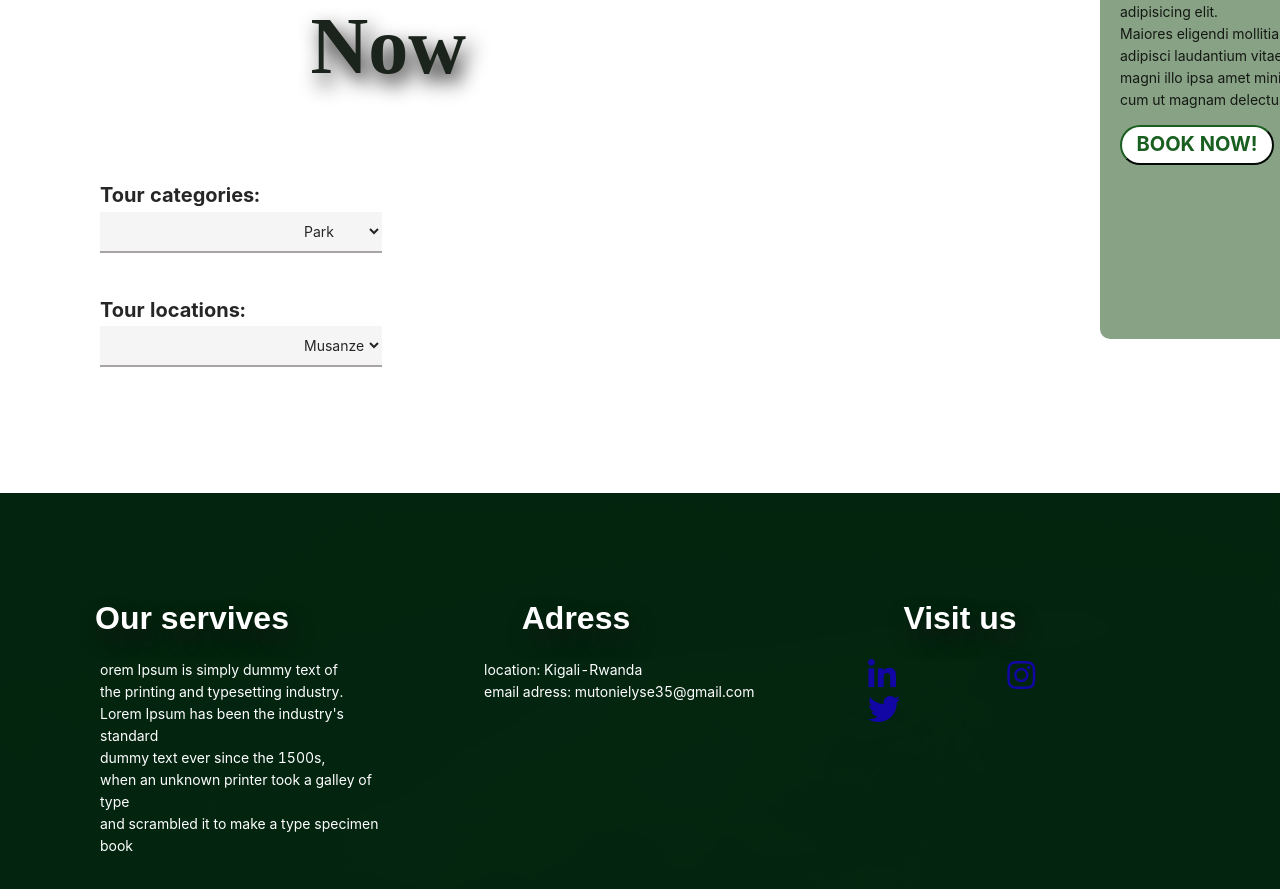
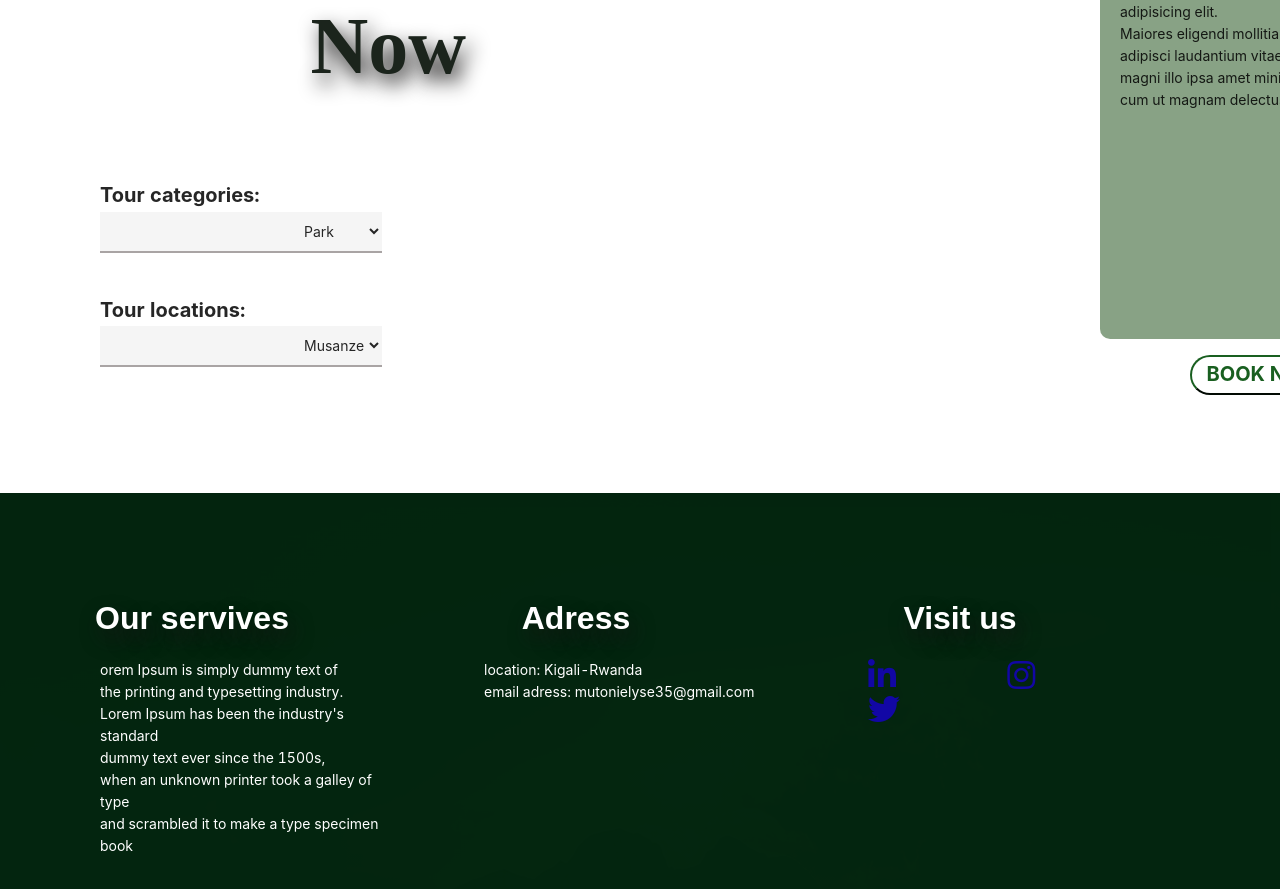
Before and after one commit to Elyse350/best-tour, a React (Create React App) app: page / in a window 1280 px wide. Shown: the part 2907-3796 px from the top of the page. Built offline with nearby package versions, Linux system fonts and the light colour scheme.

Commit message:
fixing project

```diff
--- a/src/components/homeLayout.css
+++ b/src/components/homeLayout.css
@@ -282,7 +282,7 @@ animation-timing-function:ease-in-out ;
   padding: 20px;
   border-radius: 10px;
 }
-button {
+.form-1 button {
   width: 55%;
   height: 40px;
   background: white;
@@ -291,7 +291,7 @@ button {
   border-radius: 20px;
   border-color: #195f20;
 }
-button a {
+.form-1 button a {
   color: #195f20;
   font-size: 20px;
   text-decoration: none;
```
